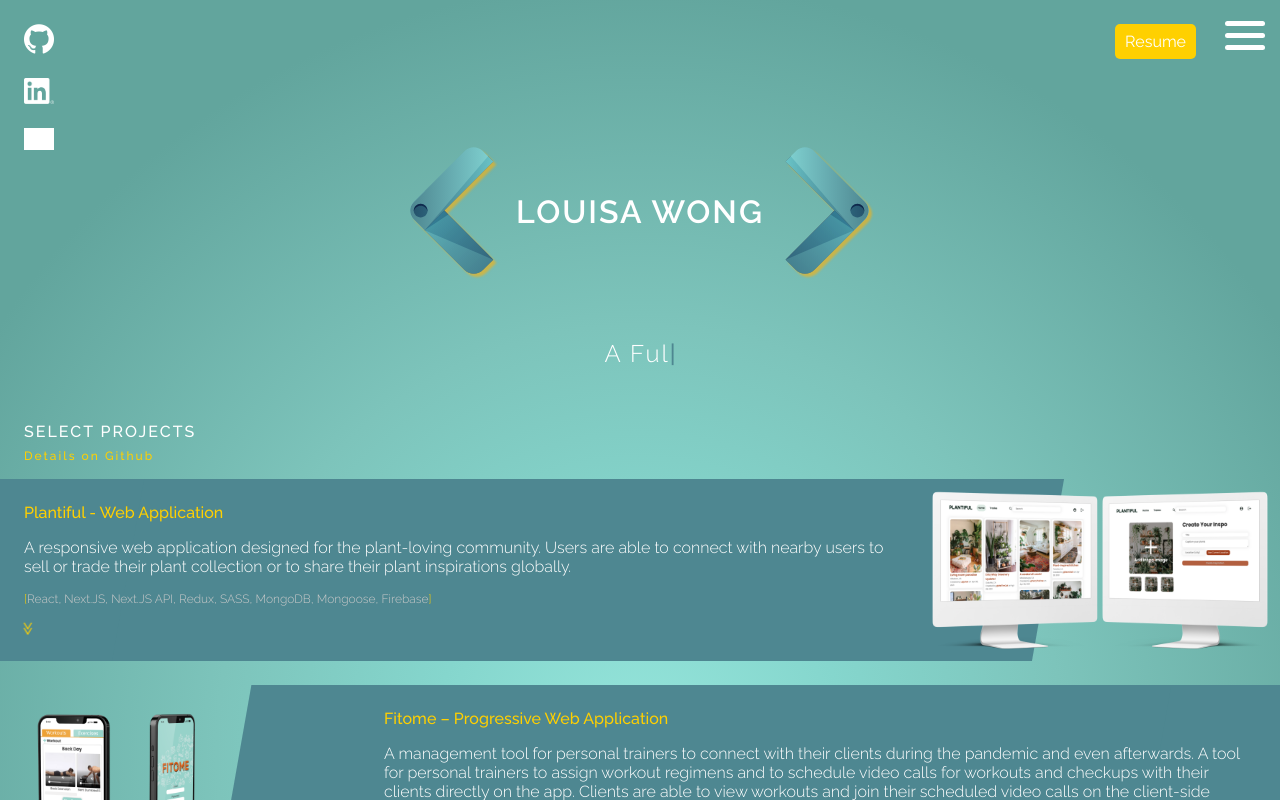
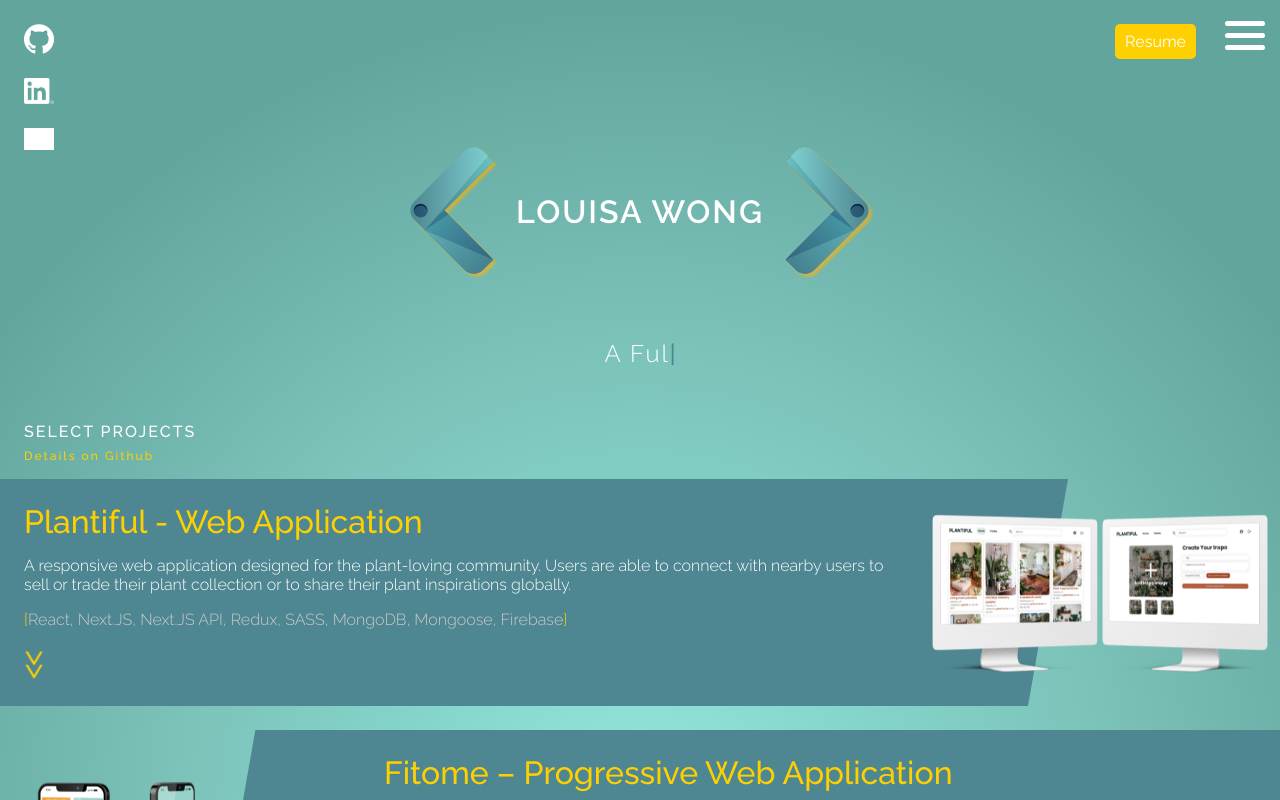
Before and after one commit to louisawong/portfolio, a Next.js app: page / in a window 1280 px wide. Shown: the top 800 px of the page. Built offline with nearby package versions, Linux system fonts and the light colour scheme; grey boxes are pictures that could not be loaded; a web font is replaced by a local one.

Commit message:
upping in font-size

```diff
--- a/styles/project.css
+++ b/styles/project.css
@@ -58,7 +58,7 @@
 
 
 .project_left_title {
-    font-size: 1em;
+    font-size: 2em;
     color: var(--accent_blue);
     font-weight: 500;
     margin: 0;
@@ -74,13 +74,14 @@
 .project_left_tech {
     width: 100%;
     font-weight: 300;
-    font-size: 0.75em;
+    font-size: 1em;
     color: rgb(202, 202, 202);
 }
 
 .project_left_arrow {
     /* transform: rotate(90deg); */
     margin: 0;
+    font-size: 2em;
     color: var(--accent_blue);
     width: fit-content;
     letter-spacing: -3px;
@@ -118,7 +119,7 @@
 }
 
 .project_left_detail_title {
-    font-size: 1em;
+    font-size: 2em;
     color: var(--dark);
     font-weight: 500;
     margin: 0;
@@ -127,7 +128,7 @@
 .project_detail_list li {
     list-style:circle;
     text-align: left;
-    font-size: 0.8em;
+    font-size: 1em;
     line-height: 1.5em;
 }
 
@@ -136,7 +137,7 @@
     right: 3vh;
     font-weight: 800;
     color: white;
-    font-size: 1.5em;
+    font-size: 2em;
 }
 
 .project_detail_exit:hover {
@@ -144,7 +145,7 @@
 }
 
 .project_detail_subtitle {
-    font-size: 0.80em;
+    font-size: 1em;
     letter-spacing: 1px;
 }
 
```
